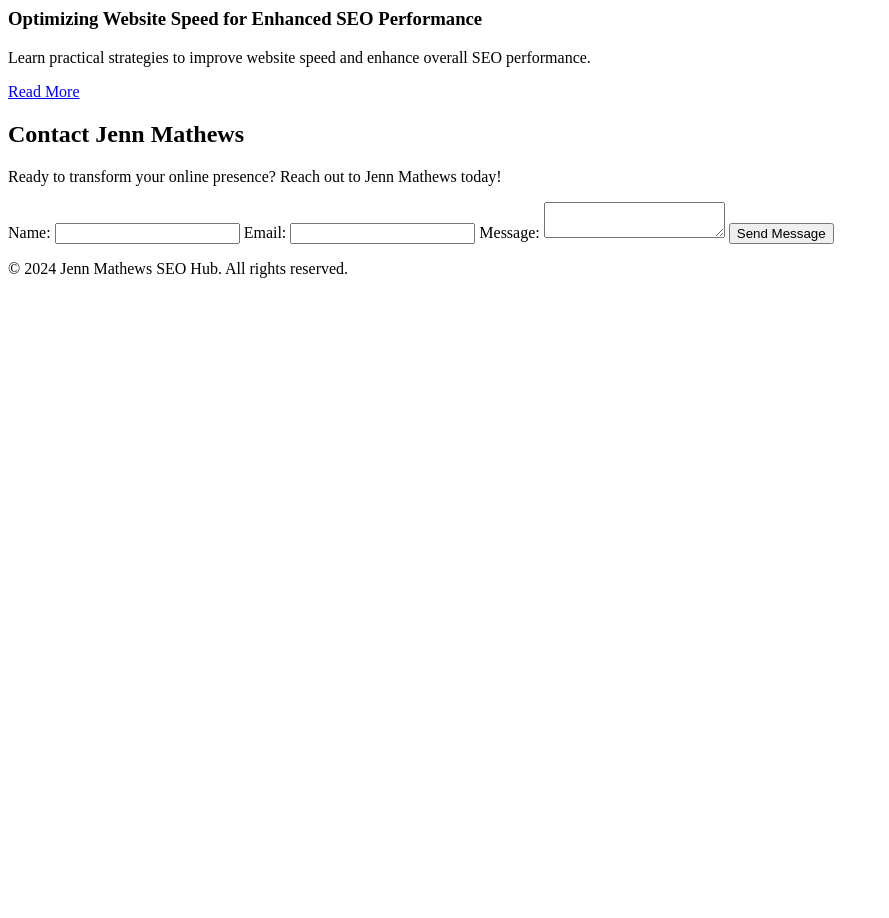
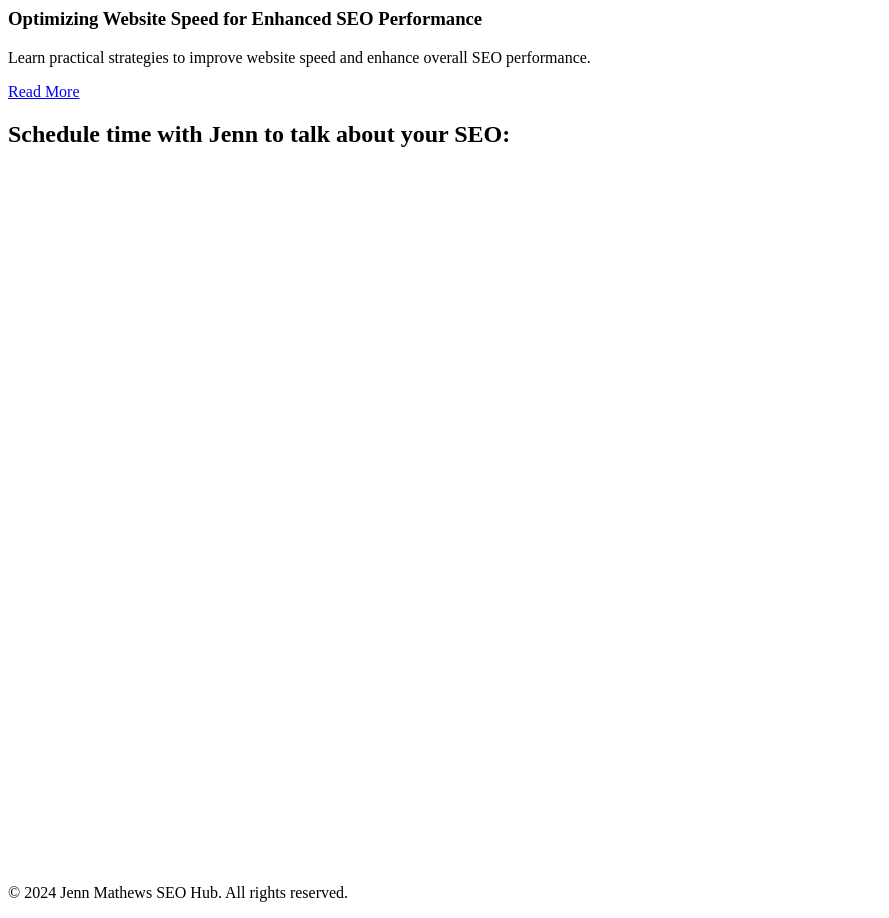
Before and after one commit to SEOGoddess/seogoddess.github.io, a plain HTML site: page index.html in a window 1280 px wide. Shown: the part 740-1658 px from the top of the page, without its empty margins (0-889 px from the left). Before the commit the page ends 1034 px from the top, so only its background shows below. Drawn offline with Linux system fonts and the light colour scheme; a script that the page names is missing.

Commit message:
Update index.html - add links and Calendly

```diff
--- a/index.html
+++ b/index.html
@@ -13,7 +13,7 @@
     <section id="about">
         <h2>About Jenn Mathews</h2>
         <p>Welcome to the online hub of Jenn Mathews, a highly experienced Technical SEO specialist renowned for her expertise in optimizing websites for major corporations such as Nordstrom, Groupon, and GitHub. With over a decade of hands-on experience in the field, Jenn is dedicated to staying at the forefront of industry trends and delivering results-driven SEO strategies.</p>
-        <p>Through meticulous analysis and strategic implementation, Jenn has consistently improved website traffic, search rankings, and overall online visibility for her clients. Her deep understanding of Google's algorithms and advanced technical skills have earned her a reputation as a go-to authority in the realm of digital marketing.</p>
+        <p>Through meticulous analysis and strategic implementation, Jenn has consistently improved her clients' website traffic, search rankings, and online visibility. Her deep understanding of Google's algorithms and advanced technical skills have earned her a reputation as a go-to authority in the realm of digital marketing.</p>
         <p>Join Jenn Mathews on a journey to unlock the full potential of your online presence and achieve unparalleled success in the competitive digital landscape.</p>
     </section>
 
@@ -36,28 +36,21 @@
         <div class="blog-post">
             <h3>Demystifying Google's Neural Matching Algorithm</h3>
             <p>Gain insights into the workings of Google's neural matching algorithm and its implications for SEO.</p>
-            <a href="blog/neural-matching.html">Read More</a>
+            <a href="https://www.searchenginejournal.com/google-machine-learning-neural-matching/304563/">Read More</a>
         </div>
         <div class="blog-post">
             <h3>Optimizing Website Speed for Enhanced SEO Performance</h3>
             <p>Learn practical strategies to improve website speed and enhance overall SEO performance.</p>
-            <a href="blog/website-speed.html">Read More</a>
+            <a href="https://searchengineland.com/seo-tips-elevate-user-experience-437949">Read More</a>
         </div>
-        <!-- Additional blog posts can be dynamically generated here -->
     </section>
 
     <section id="contact">
-        <h2>Contact Jenn Mathews</h2>
-        <p>Ready to transform your online presence? Reach out to Jenn Mathews today!</p>
-        <form action="submit_form.php" method="post">
-            <label for="name">Name:</label>
-            <input type="text" id="name" name="name" required>
-            <label for="email">Email:</label>
-            <input type="email" id="email" name="email" required>
-            <label for="message">Message:</label>
-            <textarea id="message" name="message" required></textarea>
-            <button type="submit">Send Message</button>
-        </form>
+        <h2>Schedule time with Jenn to talk about your SEO:</h2>
+<!-- Calendly inline widget begin -->
+<div class="calendly-inline-widget" data-url="https://calendly.com/seogoddess/talk" style="min-width:320px;height:700px;"></div>
+<script type="text/javascript" src="https://assets.calendly.com/assets/external/widget.js" async></script>
+<!-- Calendly inline widget end -->
     </section>
 
     <footer>
```
